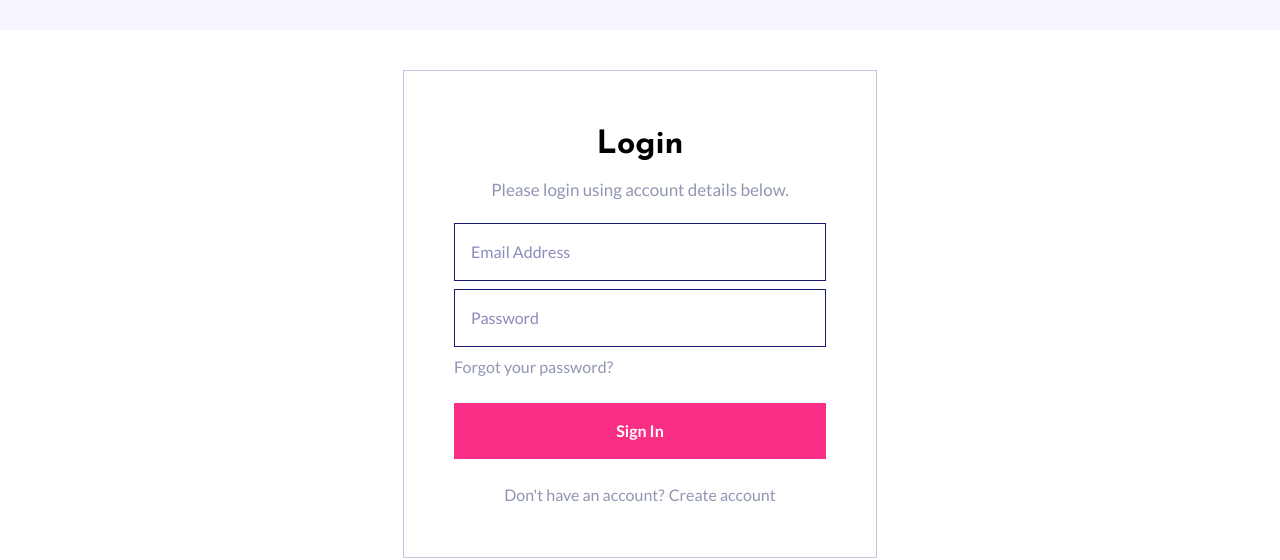
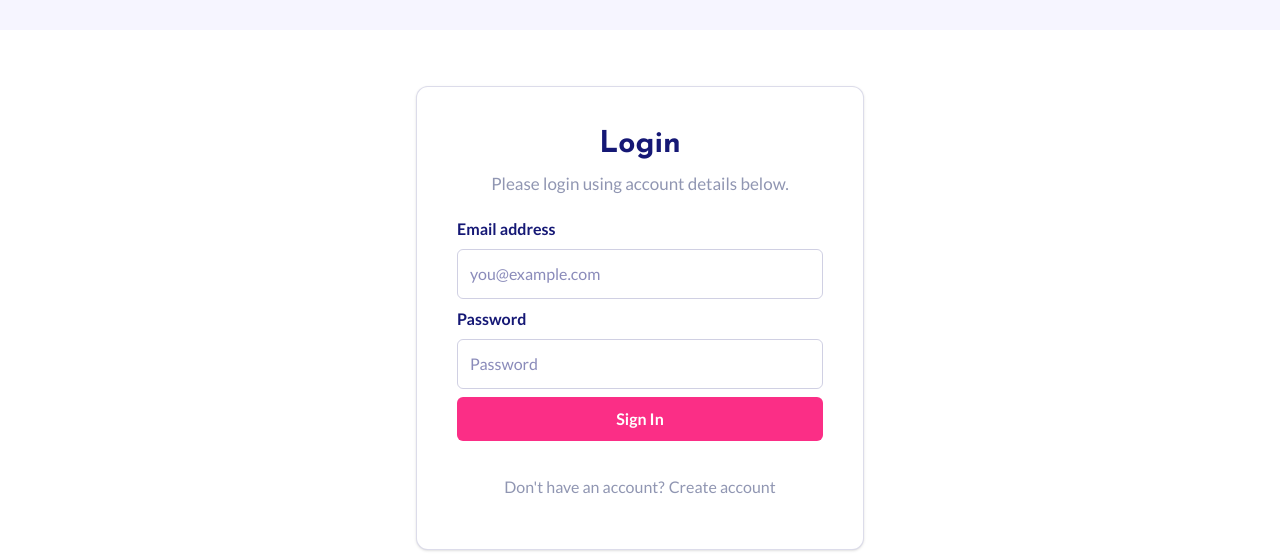
Before and after one commit to GyanendraAryal/e-commerce, a React (Vite) app: page /login in a window 1280 px wide. Shown: the part 287-847 px from the top of the page. Built offline with nearby package versions, Linux system fonts and the light colour scheme; no server answers.

Commit message:
Update login page

```diff
--- a/src/pages/Login.tsx
+++ b/src/pages/Login.tsx
@@ -1,7 +1,7 @@
-import React from "react";
 import { useForm } from "react-hook-form";
 import BreadCrumb from "../components/BreadCrumb";
 import axios from "axios";
+import { api } from "../api";
 import { Link, useNavigate } from "react-router-dom";
 import { ToastContainer, toast, Bounce } from "react-toastify";
 import "react-toastify/dist/ReactToastify.css";
@@ -28,18 +28,12 @@ const Login = () => {
 
   const onSubmit = async (form: LoginForm) => {
     try {
-      const res = await axios.post(
-        "https://ecom-zb9o.vercel.app/api/login",
-        form,
-      );
-
-      console.log(res.data.user);
+      const res = await api.post("/login", form);
 
       if (res.data.msg) {
         // if (res.data.token) {
         // localStorage.setItem("token", res.data.token)
         // }
-        console.log(res.data.user);
         if (res.data.token) {
           localStorage.setItem("token", res.data.token);
         }
@@ -53,13 +47,13 @@ const Login = () => {
           navigate("/");
         }
       }
-    } catch (error: any) {
-      console.log(error);
-
+    } catch (error: unknown) {
       toast.error(
-        error?.response?.data?.msg ||
-          error?.response?.data?.message ||
-          "Login Failed",
+        axios.isAxiosError<{ msg?: string; message?: string }>(error)
+          ? error.response?.data.msg ||
+              error.response?.data.message ||
+              "Login Failed"
+          : "Login Failed",
       );
     }
   };
@@ -83,23 +77,28 @@ const Login = () => {
         ]}
       />
 
-      <div className="container mx-auto flex justify-center items-center py-10">
-        <div className="border border-[#C2C5E1] p-[50px] w-[474px]">
+      <div className="container mx-auto flex items-center justify-center py-10 sm:py-14">
+        <div className="border-primary-dark/15 w-full max-w-md rounded-xl border bg-white p-6 shadow-sm sm:p-10">
           <form
             className="flex flex-col items-center gap-2"
             onSubmit={handleSubmit(onSubmit)}
           >
-            <p className="text-[#000000] font-josefin font-bold text-[32px]">
+            <h1 className="font-josefin text-primary-dark text-3xl font-bold">
               Login
-            </p>
+            </h1>
 
-            <p className="font-lato mb-3 text-[#9096B2] text-[17px]">
+            <p className="font-lato mb-3 text-[17px] text-[#9096B2]">
               Please login using account details below.
             </p>
 
+            <label htmlFor="login-email" className="w-full text-left font-bold">
+              Email address
+            </label>
             <input
-              className="border p-4 w-full"
-              placeholder="Email Address"
+              id="login-email"
+              autoComplete="email"
+              className="border-primary-dark/20 min-h-11 w-full rounded-md border p-3"
+              placeholder="you@example.com"
               type="email"
               {...register("email", {
                 required: "Email is required",
@@ -111,13 +110,21 @@ const Login = () => {
             />
 
             {errors.email && (
-              <p className="text-red-500 self-start text-sm">
+              <p className="self-start text-sm text-red-500">
                 {errors.email.message}
               </p>
             )}
 
+            <label
+              htmlFor="login-password"
+              className="w-full text-left font-bold"
+            >
+              Password
+            </label>
             <input
-              className="border p-4 w-full"
+              id="login-password"
+              autoComplete="current-password"
+              className="border-primary-dark/20 min-h-11 w-full rounded-md border p-3"
               type="password"
               placeholder="Password"
               {...register("password", {
@@ -130,20 +137,18 @@ const Login = () => {
             />
 
             {errors.password && (
-              <p className="text-red-500 self-start text-sm">
+              <p className="self-start text-sm text-red-500">
                 {errors.password.message}
               </p>
             )}
 
-            <p className="self-start text-[#9096B2] hover:underline cursor-pointer">
-              Forgot your password?
-            </p>
-
             <button
               type="submit"
               disabled={isSubmitting}
-              className={`w-full cursor-pointer h-14 mt-4 text-white font-bold ${
-                isSubmitting ? "bg-pink-300 cursor-not-allowed" : "bg-secondary"
+              className={`min-h-11 w-full rounded-md font-bold text-white ${
+                isSubmitting
+                  ? "bg-secondary/60 cursor-not-allowed"
+                  : "bg-secondary hover:bg-secondary/90"
               }`}
             >
               {isSubmitting ? "Logging In..." : "Sign In"}
@@ -151,7 +156,10 @@ const Login = () => {
 
             <p className="mt-4 text-[#9096B2]">
               Don't have an account?
-              <Link to="/register" className="ml-1 hover:underline">
+              <Link
+                to="/register"
+                className="ml-1 inline-flex min-h-11 items-center hover:underline"
+              >
                 Create account
               </Link>
             </p>
```
